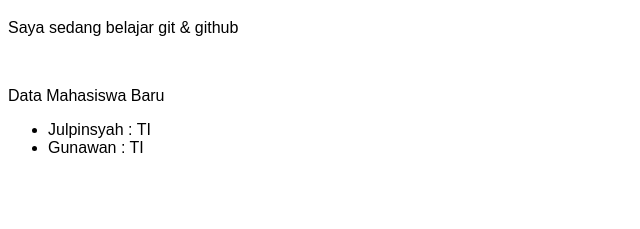
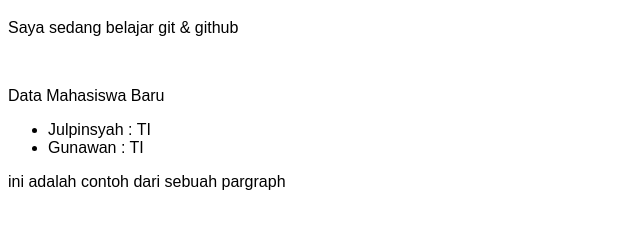
Before and after one commit to Julpinsyah/test-git, a plain HTML site: page index.html in a window 1280 px wide. Shown: the part 61-290 px from the top of the page, without its empty margins (0-640 px from the left). Drawn offline with Linux system fonts and the light colour scheme.

Commit message:
mengubah file index.html

```diff
--- a/index.html
+++ b/index.html
@@ -6,7 +6,7 @@
     <meta name="viewport" content="width=device-width, initial-scale=1.0">
     <meta http-equiv="X-UA-Compatible" content="ie=edge">
     <link rel="stylesheet" href="style.css">
-    <title>Percobaan pertama git</title>
+    <title>Percobaan pertama git & github</title>
 </head>
 
 <body>
@@ -19,6 +19,8 @@
         <li>Gunawan : TI</li>
     </ul>
 
+    <P>ini adalah contoh dari sebuah pargraph</P>
+
 </body>
 
 </html>
```
